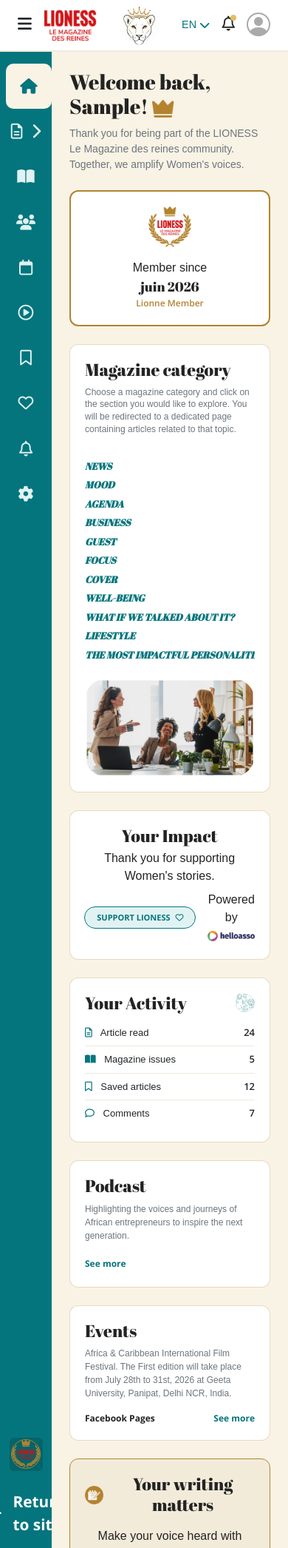
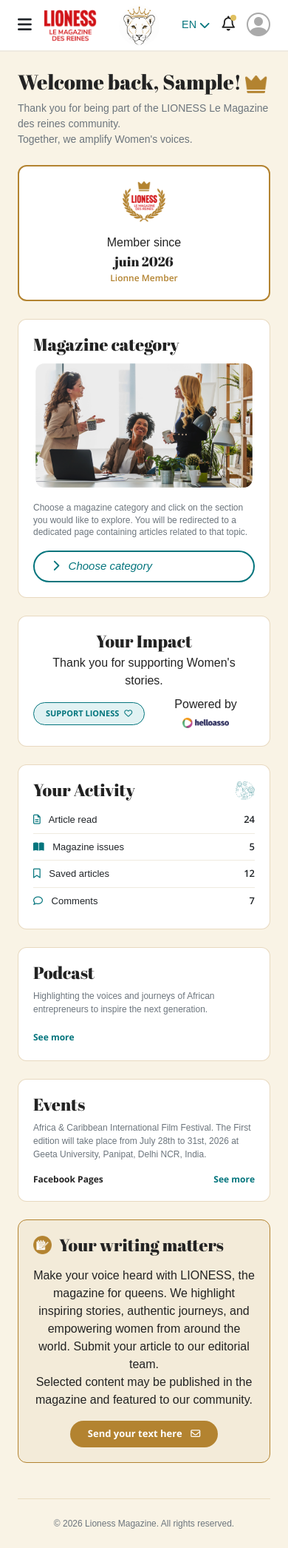
Before and after one commit to Gigi-Corlay/portfolioLionessMagazine, a Django app: page /dashboard/ in a window 390 px wide. Shown: the whole page at 74% size. Run offline with Django 4.2, Linux system fonts and the light colour scheme; the visitor is signed in with stand-in values (Sample User, id 1); some web fonts are replaced.

Commit message:
feat: add mobile drawer sidebar and responsive magazine category dropdown

```diff
--- a/lioness_project/dashboard/static/dashboard/dashboard.css
+++ b/lioness_project/dashboard/static/dashboard/dashboard.css
@@ -190,6 +190,33 @@ h1, h2, h3, h4, h5, h6, .welcome-header h1, .dashboard-card h3 {
     flex-direction: column;
 }
 
+.sidebar-close-btn {
+    display: none !important;
+}
+
+/* Cacher la scrollbar de la sidebar */
+.sidebar::-webkit-scrollbar {
+    display: none;
+}
+.sidebar {
+    -ms-overflow-style: none;  /* IE/Edge */
+    scrollbar-width: none;     /* Firefox */
+}
+
+/* Cacher la scrollbar du contenu principal */
+.content-area::-webkit-scrollbar {
+    display: none;
+}
+.content-area {
+    -ms-overflow-style: none;
+    scrollbar-width: none;
+}
+
+.sidebar a, .sidebar .nav-link {
+    color: #e0f2f1 !important;
+    text-decoration: none !important;
+}
+
 .menu .nav-link {
     font-family: var(--font-menus) !important;
     font-weight: 700 !important;
@@ -299,8 +326,8 @@ h1, h2, h3, h4, h5, h6, .welcome-header h1, .dashboard-card h3 {
 }
 
 .social-icons a {
-    color: var(--primary-teal);
-    background-color: #ffffff;
+    color: var(--primary-teal) !important;
+    background-color: #ffffff !important;
     width: 24px;
     height: 24px;
     border-radius: 50%;
@@ -309,6 +336,10 @@ h1, h2, h3, h4, h5, h6, .welcome-header h1, .dashboard-card h3 {
     justify-content: center;
     font-size: 11px;
     text-decoration: none;
+}
+
+.social-icons a i {
+    color: var(--primary-teal) !important;
 }
 
 .return-site-link {
@@ -603,60 +634,64 @@ h1, h2, h3, h4, h5, h6, .welcome-header h1, .dashboard-card h3 {
     }
 }
 
-/* ── FORMAT IPHONE / MOBILE (768px et moins) ── */
+/* ── FORMAT MOBILE (768px et moins) ── */
 @media (max-width: 768px) {
-    /* La sidebar passe en mode "icônes uniquement" pour ne pas étouffer l'écran de l'iPhone */
+    /* La sidebar devient un drawer caché hors écran */
     .sidebar {
-        width: 70px;
-        min-width: 70px;
-        padding-top: 1rem !important;
-        padding-bottom: 1rem !important;
+        position: fixed;
+        top: 70px; /* sous le header */
+        left: 0;
+        height: calc(100vh - 70px);
+        width: 260px;
+        min-width: 260px;
+        z-index: 200;
+        transform: translateX(-100%);
+        transition: transform 0.3s ease;
+        overflow-y: auto;
     }
 
-    /* Masquage propre de l'ensemble des blocs de texte de la sidebar */
-    .sidebar .nav-link span,
-    .sidebar .profile-info,
-    .sidebar .arrow-profile,
-    .sidebar .sidebar-quote,
-    .sidebar .social-title,
-    .sidebar .social-icons,
-    .sidebar .return-site-link span,
-    .sidebar .sub-text,
-    .sidebar .badge,
-    .menu-divider {
-        display: none !important;
+    /* Quand la classe .open est ajoutée via JS */
+    .sidebar.open {
+        transform: translateX(0);
     }
 
-    /* Centrage parfait des icônes d'action */
-    .sidebar .nav-link {
-        justify-content: center;
-        padding: 15px 0;
-        font-size: 1.3rem;
+    /* Le bouton hamburger devient visible */
+    #sidebarToggle {
+        display: flex !important;
     }
 
-    .sidebar-profile-box {
-        justify-content: center;
-        margin: 10px auto !important;
-        padding: 5px !important;
-        width: 45px;
-        height: 45px;
+    /* Le bouton X de fermeture devient visible */
+    .sidebar-close-btn {
+        display: flex !important;
+        align-items: center;
+        justify-content: flex-end;
+        padding: 0 16px 8px;
+        background: none;
+        border: none;
+        color: white;
+        font-size: 1.4rem;
+        cursor: pointer;
     }
 
-    .sidebar-profile-box .profile-img {
-        margin: 0 !important;
+    /* Overlay sombre derrière la sidebar */
+    .sidebar-overlay {
+        display: none;
+        position: fixed;
+        inset: 0;
+        background: rgba(0, 0, 0, 0.45);
+        z-index: 199;
     }
 
-    .return-site-link {
-        justify-content: center;
-        font-size: 1.3rem;
+    .sidebar-overlay.active {
+        display: block;
     }
 
-    .menu .nav-item.active a {
-        margin-left: 8px;
-        border-radius: 10px;
+    /* Le contenu principal prend toute la largeur */
+    .dashboard-body {
+        overflow-x: hidden;
     }
 
-    /* Réajustement des grilles et éléments de droite pour iPhone */
+    /* Réajustements visuels */
     .magazine-list-links li {
         white-space: normal;
     }
@@ -743,3 +778,50 @@ h1, h2, h3, h4, h5, h6, .welcome-header h1, .dashboard-card h3 {
 .nav-link:not(.collapsed) .rotate-icon {
     transform: rotate(90deg) !important;
 }
+
+/* Bouton "Choose category" mobile */
+.btn-category-dropdown {
+    font-family: var(--font-titles) !important;
+    font-weight: 800 !important;
+    font-style: italic;
+    background-color: transparent;
+    border: 2px solid var(--primary-teal);
+    color: var(--primary-teal);
+    font-size: 15px;
+    transition: all 0.2s;
+}
+
+.btn-category-dropdown:hover,
+.btn-category-dropdown[aria-expanded="true"] {
+    background-color: var(--primary-teal);
+    color: #ffffff;
+}
+
+/* Liste déroulante mobile */
+.mobile-category-list {
+    border: 1px solid rgba(179, 131, 48, 0.3);
+    border-radius: 12px;
+    padding: 8px 0;
+    background: #fff;
+}
+
+.mobile-category-list li a {
+    font-family: var(--font-titles) !important;
+    font-weight: 800 !important;
+    font-style: italic;
+    color: var(--primary-teal);
+    text-decoration: none;
+    display: block;
+    padding: 10px 20px;
+    font-size: 13px;
+    border-bottom: 1px solid rgba(179, 131, 48, 0.15);
+    transition: background 0.15s;
+}
+
+.mobile-category-list li:last-child a {
+    border-bottom: none;
+}
+
+.mobile-category-list li a:hover {
+    background-color: var(--bg-sand);
+}
--- a/lioness_project/dashboard/templates/dashboard/dashboard.html
+++ b/lioness_project/dashboard/templates/dashboard/dashboard.html
@@ -95,7 +95,7 @@
             <!-- SIDEBAR BARRE LATÉRALE -->
             <aside class="sidebar d-flex flex-column py-4 text-white flex-shrink-0" id="mainSidebar">
                 <!-- Bouton fermer (X) sur Mobile uniquement -->
-                <button class="sidebar-close-btn d-none" id="sidebarClose" aria-label="Close Menu">
+                <button class="sidebar-close-btn" id="sidebarClose" aria-label="Close Menu">
                     <i class="fa-solid fa-xmark"></i>
                 </button>
 
@@ -276,8 +276,41 @@
                                 <div class="col-12 col-lg-8 d-flex flex-column gap-4">
                                     <div class="dashboard-card magazine-cat-card">
                                         <h3>Magazine category</h3>
+
+                                        <!-- Image visible uniquement sur mobile -->
+                                        <div class="magazine-image-mobile d-block d-md-none mb-3">
+                                            <img src="{% static 'images/bussiness_women.png' %}" alt="Women working" class="w-100 rounded-4">
+                                        </div>
+
                                         <p class="card-desc">Choose a magazine category and click on the section you would like to explore. You will be redirected to a dedicated page containing articles related to that topic.</p>
-                                        <div class="magazine-split-content row g-3 mt-1">
+
+                                        <!-- Bouton dropdown visible uniquement sur mobile -->
+                                        <div class="d-block d-md-none mt-3">
+                                            <button class="btn btn-category-dropdown w-100 d-flex align-items-center justify-content-between rounded-pill px-4 py-2"
+                                                    data-bs-toggle="collapse"
+                                                    data-bs-target="#mobileCategoryList"
+                                                    aria-expanded="false">
+                                                <span><i class="fa-solid fa-chevron-right me-2"></i> Choose category</span>
+                                            </button>
+                                            <div class="collapse mt-2" id="mobileCategoryList">
+                                                <ul class="list-unstyled mobile-category-list">
+                                                    <li><a href="{% url 'blog_magazine:category_articles' 'news' %}">NEWS</a></li>
+                                                    <li><a href="{% url 'blog_magazine:category_articles' 'mood' %}">MOOD</a></li>
+                                                    <li><a href="{% url 'blog_magazine:category_articles' 'agenda' %}">AGENDA</a></li>
+                                                    <li><a href="{% url 'blog_magazine:category_articles' 'business' %}">BUSINESS</a></li>
+                                                    <li><a href="{% url 'blog_magazine:category_articles' 'guest' %}">GUEST</a></li>
+                                                    <li><a href="{% url 'blog_magazine:category_articles' 'focus' %}">FOCUS</a></li>
+                                                    <li><a href="{% url 'blog_magazine:category_articles' 'cover' %}">COVER</a></li>
+                                                    <li><a href="{% url 'blog_magazine:category_articles' 'well_being' %}">WELL-BEING</a></li>
+                                                    <li><a href="{% url 'blog_magazine:category_articles' 'what_if' %}">WHAT IF WE TALKED ABOUT IT?</a></li>
+                                                    <li><a href="{% url 'blog_magazine:category_articles' 'lifestyle' %}">LIFESTYLE</a></li>
+                                                    <li><a href="{% url 'blog_magazine:category_articles' 'impactful' %}">THE MOST IMPACTFUL PERSONALITIES</a></li>
+                                                </ul>
+                                            </div>
+                                        </div>
+
+                                        <!-- Liste desktop inchangée -->
+                                        <div class="magazine-split-content row g-3 mt-1 d-none d-md-flex">
                                             <div class="col-12 col-md-7">
                                                 <ul class="list-unstyled magazine-list-links m-0">
                                                     <li><a href="{% url 'blog_magazine:category_articles' 'news' %}">NEWS</a><span class="lines-indicator"></span></li>
```
Also changed, not shown: lioness_project/media/articles/image2_lifestyle.jpg (added).
